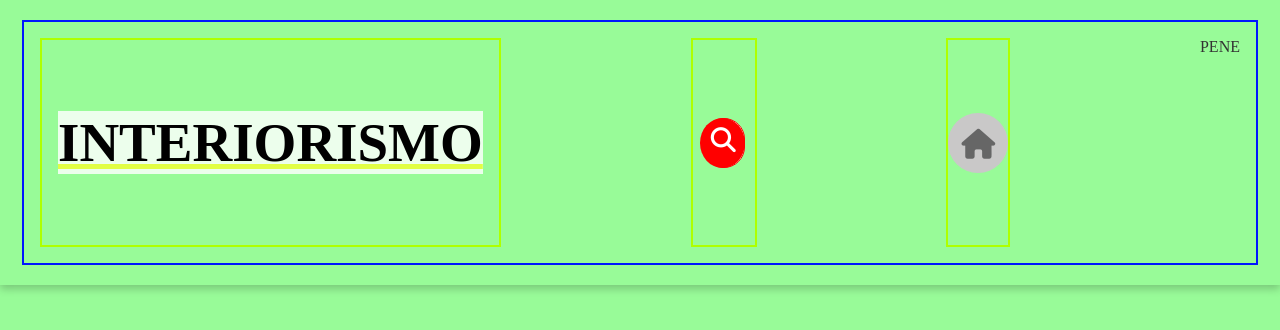
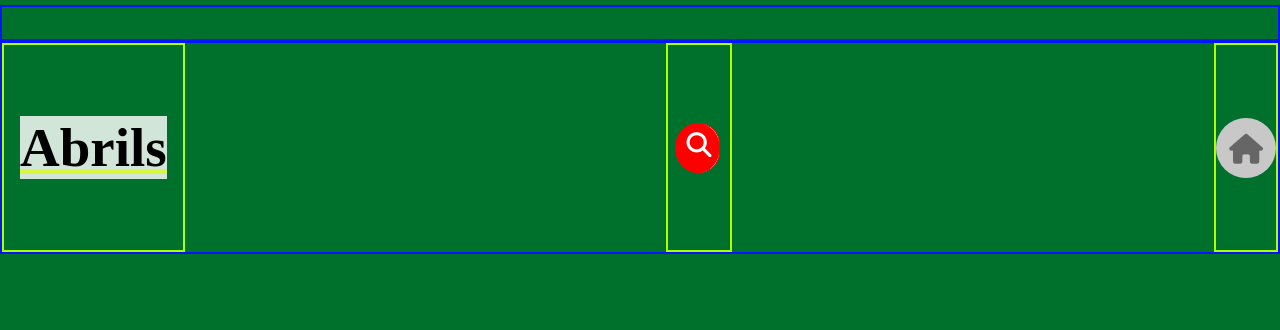
Before and after one commit to SoyBilly/Inicio-P2, a plain HTML site: page index.html in a window 1280 px wide. Drawn offline with Linux system fonts and the light colour scheme.

Commit message:
Encabezado version1

```diff
--- a/index.css
+++ b/index.css
@@ -1,16 +1,21 @@
 body {
-  background-color: rgb(152, 251, 152); /* Verde pastel */
+  background-color: #00712D ; /* Verde pastel */
     color: #333333; /* Color de texto oscuro para contraste */
-    box-shadow: 0 4px 8px rgba(0, 0, 0, 0.2); /* Sombra suave */
-    padding: 20px; /* Espacio interior para separar el contenido */
     margin: 0;
 }
+/*Container Navegacion Header*/
+.ContainerNavMenu{
+  margin: auto;
+  display: flex;
+  padding: 16px;
+  margin-top: 5px;/*Antes de quitar el borde, tienes que mirar si el Margin TOP de este DIV, TOCA QUITARLO BAJARLE.*/
+  border: 2px solid rgb(0, 21, 255);
+}
+
 /* Container General WEB*/
 .ContainerLeader {
   margin: auto;
-  max-width: 1200px;
   display: flex;
-  padding: 16px;
   justify-content: space-between;
   border: 2px solid rgb(0, 21, 255);
 }
@@ -50,7 +55,7 @@ body {
   color: #666;
   transition: .5s;
 }
-
+/*Hover da color a Boton Home */
 .StyleInicio a::before{
   content: '';
   position: absolute;
@@ -59,7 +64,7 @@ body {
   width: 100%;
   height: 100%;
   border-radius: 50%;
-  background: #4446e7;
+  background: #e744a6;
   transition: .5s;
   transform: scale(.9);
   z-index: -1;
@@ -67,15 +72,15 @@ body {
 
 .StyleInicio a:hover::before{
   transform: scale(1,1);
-  box-shadow: 0 0 15px #4446e7;
+  box-shadow: 0 0 15px #e744a6;
 }
 
 .StyleInicio a:hover{
-  color: #4446e7;
-  box-shadow: 0 0 5px #4446e7;
-  text-shadow: 0 0 5px #4446e7;
+  color: #e744a6;
+  box-shadow: 0 0 5px #e744a6;
+  text-shadow: 0 0 5px #e744a6;
 }
-
+/*Fin Hover Btn home*/
 .SearchCSS {
   border: 2px solid rgb(174, 255, 0);
   display: flex;
@@ -159,7 +164,6 @@ body {
 
 
 
-
 /* .BotonSAFE {
   border-radius: 25px;
   background-color: rgb(28, 54, 34);
--- a/index.html
+++ b/index.html
@@ -8,12 +8,16 @@
     <title>Programando pa noobs</title>
   </head>
   <body>
+      <header class="ContainerNavMenu">
+
+        </div>
+      </header>
     <!--Esto es el CONTAINER TITULO-->
     <div class="ContainerLeader">
       <!--Esto es el DIV TITULO-->
       <div class="ContainerTitulo">
         <div>
-          <p class="Title">INTERIORISMO</p>
+          <p class="Title">Abrils</p>
         </div>
       </div>
 
@@ -26,10 +30,9 @@
       <div class="StyleInicio">
         <a href=""><i class="fa-solid fa-house"></i></a>
       </div>
-      <a>PENE</a>
     </div>
   </body>
-</html>
+  </html>
 
 
 
```
